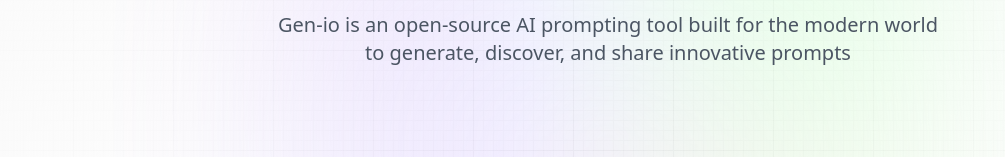
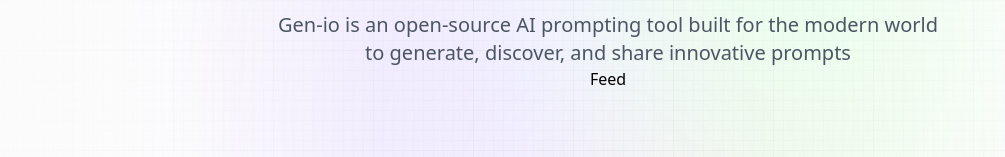
Before and after one commit to Morralytics/gen-io, a Next.js app: page / in a window 1280 px wide. Shown: the part 255-412 px from the top of the page, without its empty margins (32-1037 px from the left). Built offline with nearby package versions, Linux system fonts and the light colour scheme; no server answers.

Commit message:
Staging files for the feed and the prompt cards that will be displayed in the feed.

```diff
--- a/app/page.jsx
+++ b/app/page.jsx
@@ -1,4 +1,5 @@
-import React from 'react'
+import React from 'react';
+import Feed from '@components/Feed';
 
 const Home = () => {
   return (
@@ -11,6 +12,8 @@
         <p className='desc text-center'>
             Gen-io is an open-source AI prompting tool built for the modern world to generate, discover, and share innovative prompts
         </p>
+
+        <Feed />
     </section>
   )
 }
--- /dev/null
+++ b/components/Feed.jsx
@@ -0,0 +1,12 @@
+'use client'
+
+import { useState, useEffect } from 'react';
+import PromptCard from './PromptCard';
+
+const Feed = () => {
+  return (
+    <div>Feed</div>
+  )
+}
+
+export default Feed
--- /dev/null
+++ b/components/PromptCard.jsx
@@ -0,0 +1,9 @@
+import React from 'react'
+
+const PromptCard = () => {
+  return (
+    <div>PromptCard</div>
+  )
+}
+
+export default PromptCard
```
